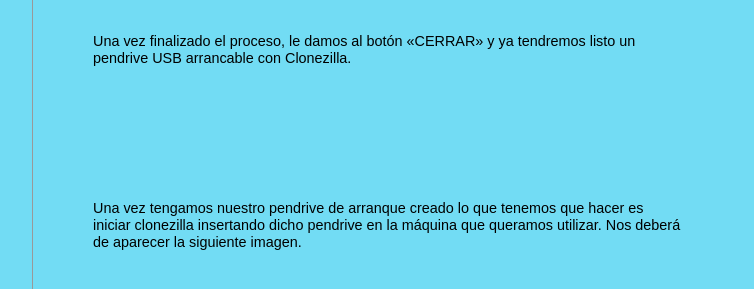
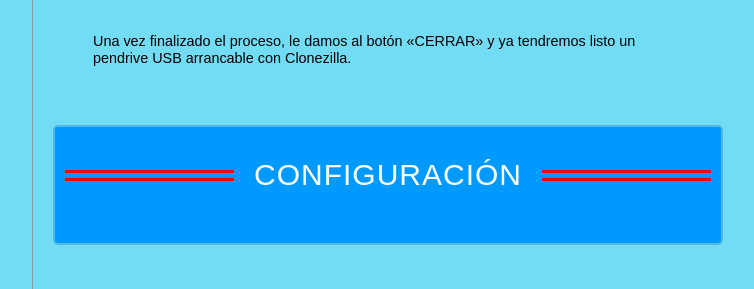
Before and after one commit to DAVIDJP7/proyectofhwD, a plain HTML site: page pages/Clonezilla.html in a window 1280 px wide. Shown: the part 2280-2569 px from the top of the page, without its empty margins (367-1121 px from the left). Drawn offline with Linux system fonts and the light colour scheme; grey boxes are pictures that could not be loaded.

Commit message:
Update Clonezilla.html

```diff
--- a/pages/Clonezilla.html
+++ b/pages/Clonezilla.html
@@ -165,9 +165,9 @@ A continución se detallan los pasos a seguir para crearlo:</p>
 <br>
 <p>Una vez finalizado el proceso, le damos al botón «CERRAR» y ya tendremos listo un pendrive USB arrancable con Clonezilla.</p>
 <br>
-  <center>
-    <h1 id="config" CONFIGURACIÓN</h1>
-  </center>
+ <header><center><div class="seven">
+    <h1>CONFIGURACIÓN</h1>
+  </div></center></header>
 <br>
 <p>Una vez tengamos nuestro pendrive de arranque creado lo que tenemos que hacer es iniciar clonezilla insertando dicho pendrive en la máquina que queramos utilizar. Nos deberá de aparecer la siguiente imagen.</p>
 <center><img id="myImg05" src="../img/clz4.jpg" style="width:100%;max-width:300px">
```
